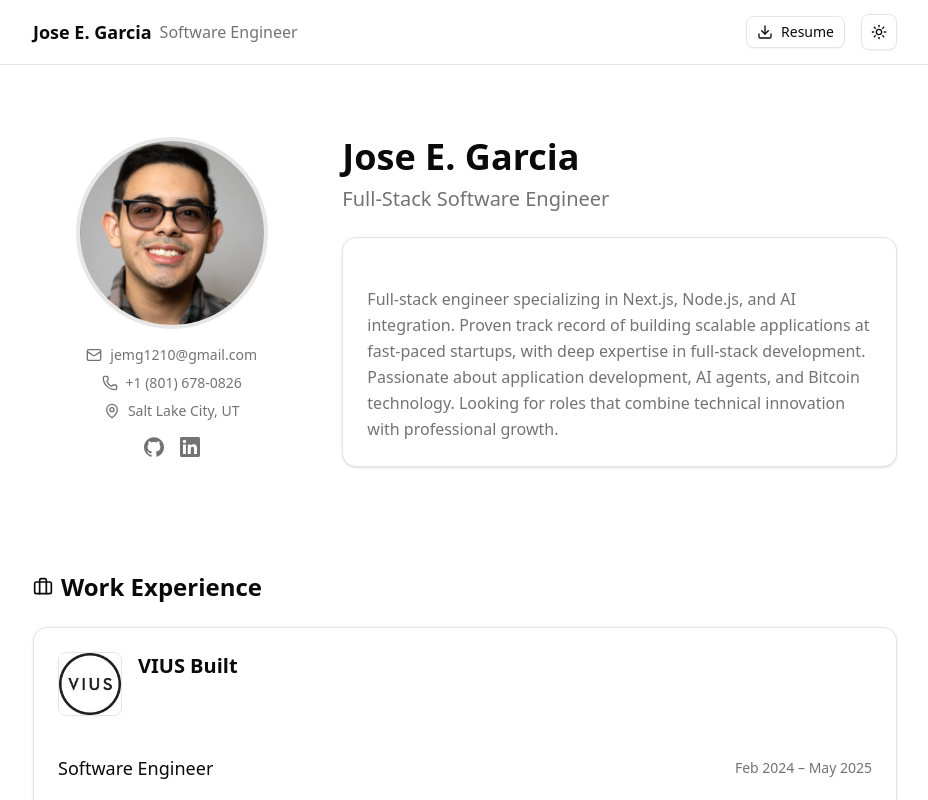
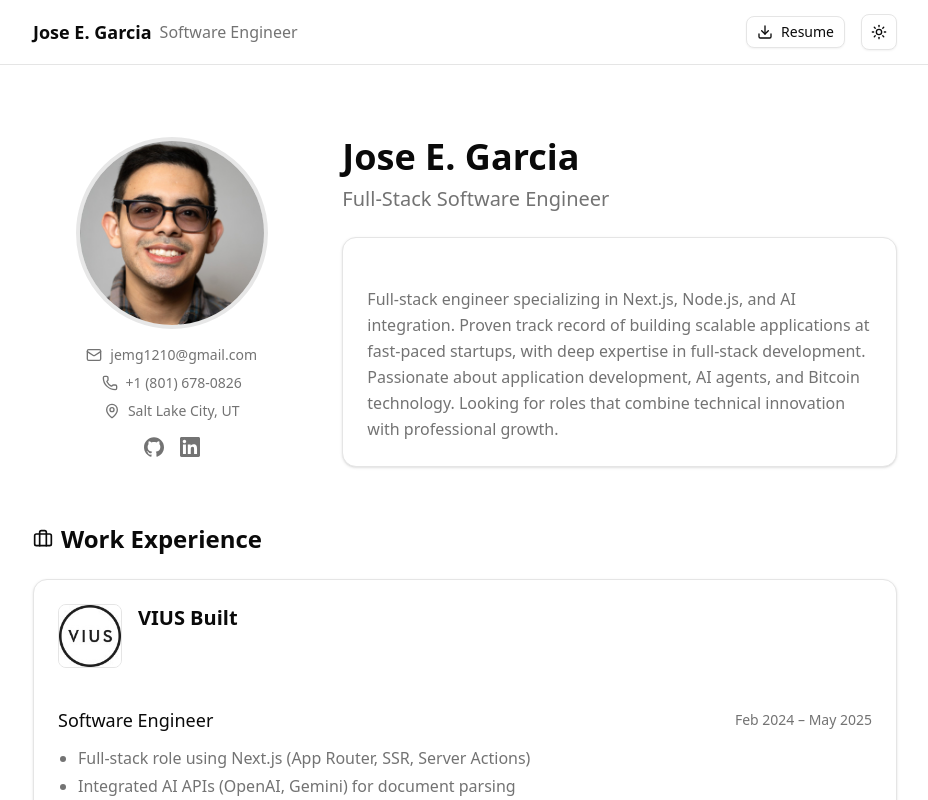
Before and after one commit to josematute/portfolio, a Next.js app: page / in a window 1280 px wide. Shown: the top 800 px of the page, without its empty margins (175-1103 px from the left). Built offline with nearby package versions, Linux system fonts and the light colour scheme; no server answers.

Commit message:
feat: set cookie on theme change

```diff
--- /dev/null
+++ b/src/app/actions.ts
@@ -0,0 +1,14 @@
+"use server"
+
+import { cookies } from "next/headers"
+
+export async function setThemeCookie(theme: string) {
+  const cookieStore = await cookies()
+  cookieStore.set("theme", theme, {
+    httpOnly: true,
+    secure: process.env.NODE_ENV === "production",
+    sameSite: "lax",
+    path: "/"
+  })
+  return { success: true }
+}
--- a/src/app/layout.tsx
+++ b/src/app/layout.tsx
@@ -1,5 +1,6 @@
 import type { Metadata } from "next"
 import { Geist, Geist_Mono } from "next/font/google"
+import { cookies } from "next/headers"
 import "./globals.css"
 import Navbar from "@/components/navbar"
 import { ThemeProvider } from "next-themes"
@@ -22,16 +23,20 @@ export const metadata: Metadata = {
 	}
 }
 
-export default function RootLayout({
+export default async function RootLayout({
 	children
 }: Readonly<{
 	children: React.ReactNode
 }>) {
+	const cookieStore = await cookies()
+	const themeCookie = cookieStore.get("theme")
+	const defaultTheme = themeCookie?.value || "system"
+
 	return (
 		<html lang="en" suppressHydrationWarning>
 			<body className={`${geistSans.variable} ${geistMono.variable} antialiased`}>
-				<ThemeProvider attribute="class" defaultTheme="system" enableSystem disableTransitionOnChange storageKey="portfolio-theme">
-					<div className="min-h-screen bg-background text-foreground">
+				<ThemeProvider attribute="class" defaultTheme={defaultTheme} enableSystem disableTransitionOnChange storageKey="portfolio-theme">
+					<div>
 						<Navbar />
 						<main className="container mx-auto px-4 py-8 max-w-4xl">{children}</main>
 					</div>
--- a/src/app/page.tsx
+++ b/src/app/page.tsx
@@ -8,7 +8,7 @@ import Languages from "@/components/languages"
 
 export default function Home() {
 	return (
-		<div className="space-y-16 pb-16">
+		<div className="space-y-4">
 			<About />
 			<Experience />
 			<Education />
--- a/src/components/mode-toggle.tsx
+++ b/src/components/mode-toggle.tsx
@@ -1,12 +1,19 @@
 "use client"
+
 import { Moon, Sun } from "lucide-react"
 import { useTheme } from "next-themes"
+import { setThemeCookie } from "@/app/actions"
 
 import { Button } from "@/components/ui/button"
 import { DropdownMenu, DropdownMenuContent, DropdownMenuItem, DropdownMenuTrigger } from "@/components/ui/dropdown-menu"
 
 export function ModeToggle() {
 	const { setTheme } = useTheme()
+
+	const handleThemeChange = async (theme: string) => {
+		setTheme(theme)
+		await setThemeCookie(theme)
+	}
 
 	return (
 		<DropdownMenu>
@@ -18,9 +25,9 @@ export function ModeToggle() {
 				</Button>
 			</DropdownMenuTrigger>
 			<DropdownMenuContent align="end">
-				<DropdownMenuItem onClick={() => setTheme("light")}>Light</DropdownMenuItem>
-				<DropdownMenuItem onClick={() => setTheme("dark")}>Dark</DropdownMenuItem>
-				<DropdownMenuItem onClick={() => setTheme("system")}>System</DropdownMenuItem>
+				<DropdownMenuItem onClick={() => handleThemeChange("light")}>Light</DropdownMenuItem>
+				<DropdownMenuItem onClick={() => handleThemeChange("dark")}>Dark</DropdownMenuItem>
+				<DropdownMenuItem onClick={() => handleThemeChange("system")}>System</DropdownMenuItem>
 			</DropdownMenuContent>
 		</DropdownMenu>
 	)
```
Also changed, not shown: 2 other files (tests, documents, lock files or other folders).
